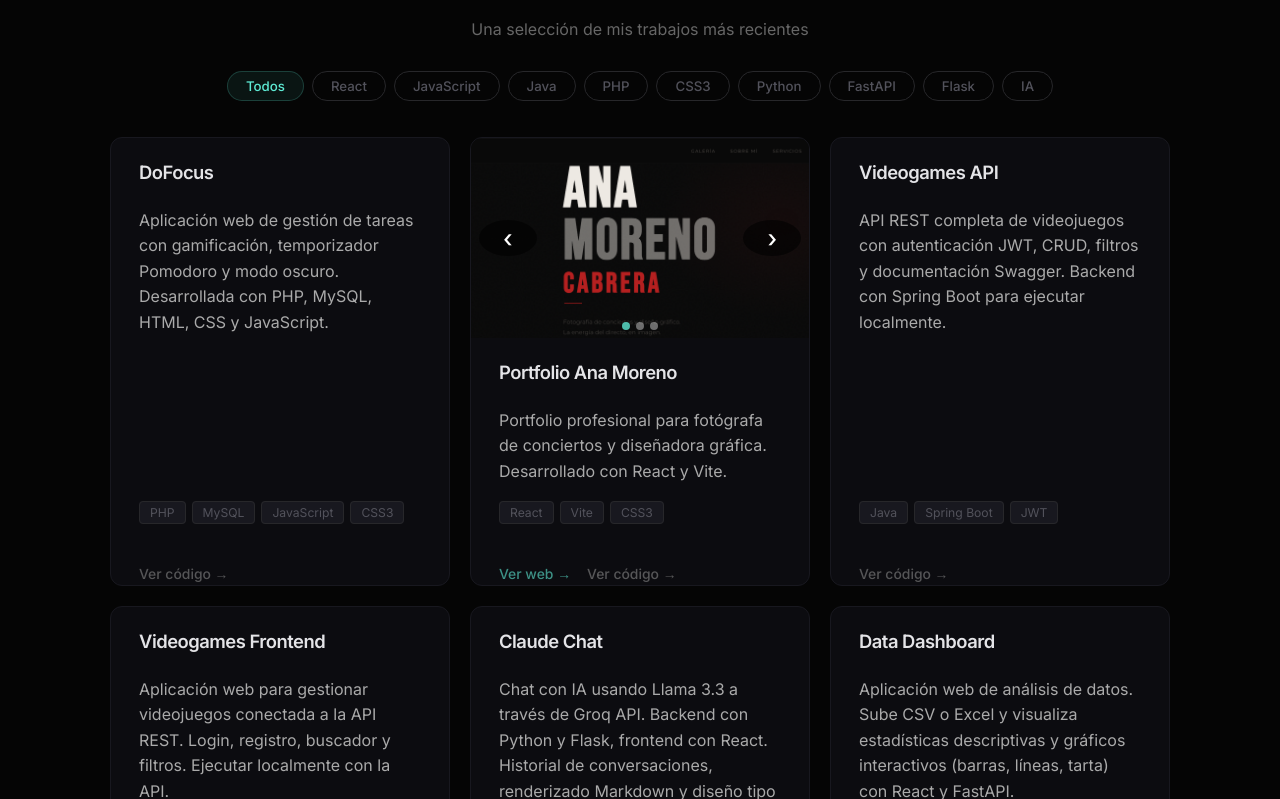
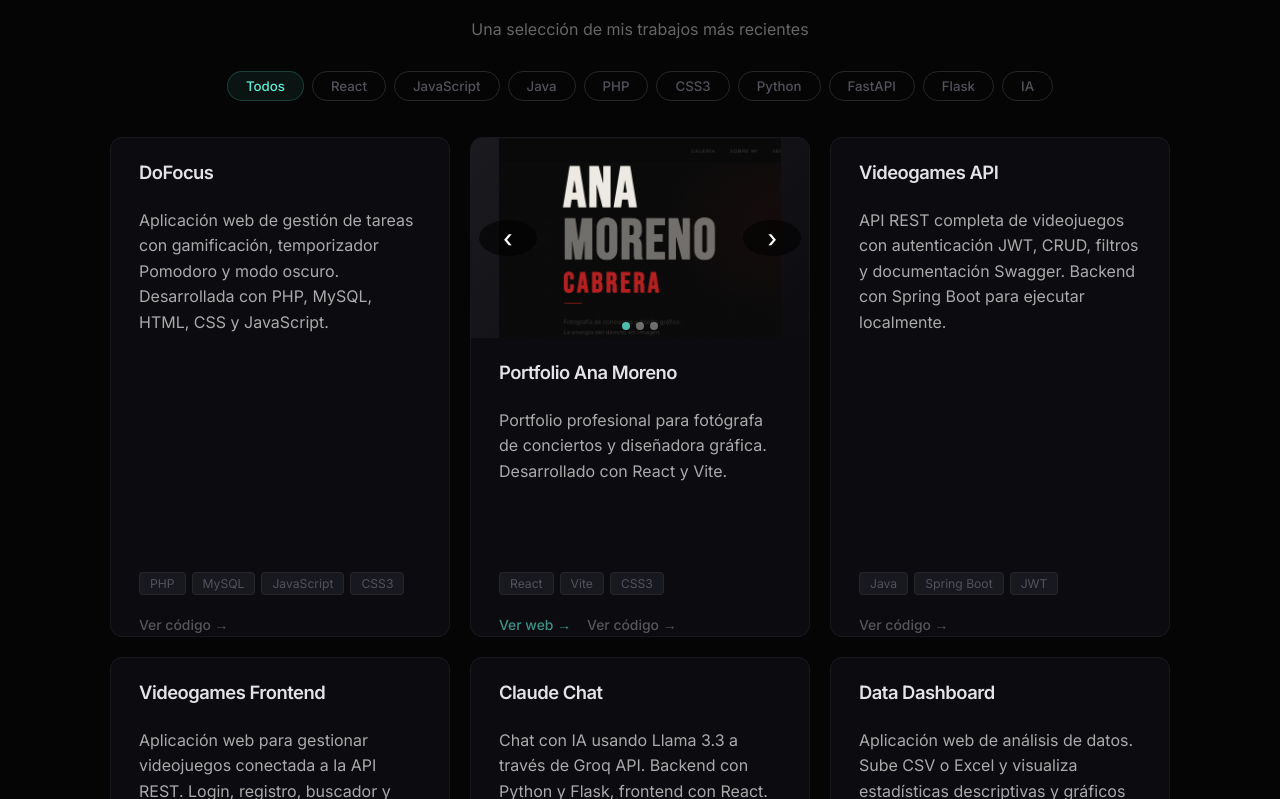
Before and after one commit to mmoreno-byte/mmorenodev, a React (Vite) app: page / in a window 1280 px wide. Shown: the part 4441-5240 px from the top of the page. Built offline with nearby package versions, Linux system fonts and the light colour scheme.

Commit message:
Fix project card heights and content distribution - uniform boxes

```diff
--- a/src/components/Projects.css
+++ b/src/components/Projects.css
@@ -48,6 +48,7 @@
   grid-template-columns: repeat(auto-fit, minmax(320px, 1fr));
   gap: 20px;
   margin-top: 36px;
+  align-items: stretch;
 }
 
 .project-card {
@@ -60,7 +61,7 @@
   overflow: hidden;
   display: flex;
   flex-direction: column;
-  height: 100%;
+  min-height: 500px;
 }
 
 .project-image-wrapper {
@@ -154,10 +155,23 @@
 .project-card > p {
   padding: 0 28px;
   flex-grow: 1;
+  margin: 0;
 }
 
-.project-card > div:not(.project-image-wrapper) {
+.project-card > div {
   padding: 0 28px;
+}
+
+.project-card > div:last-child:not(.project-actions) {
+  margin-bottom: auto;
+}
+
+.project-actions {
+  display: flex;
+  gap: 16px;
+  flex-wrap: wrap;
+  padding: 20px 28px 28px 28px;
+  margin-top: auto;
 }
 
 .project-card:hover {
@@ -209,14 +223,6 @@
   .projects-grid { grid-template-columns: 1fr; }
 }
 
-.project-actions {
-  display: flex;
-  gap: 16px;
-  margin-top: 20px;
-  flex-wrap: wrap;
-  padding: 0 28px 28px 28px;
-}
-
 .project-link--secondary {
   color: #888;
   border-bottom-color: #444;
```
